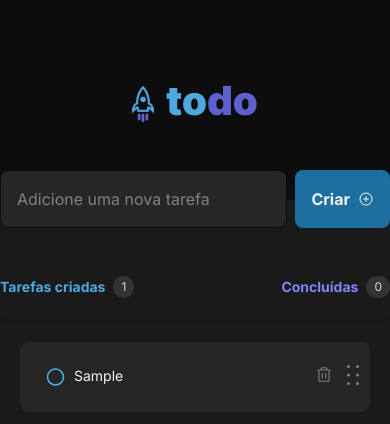
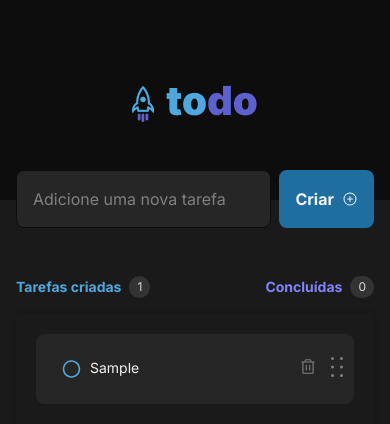
Before and after one commit to navestelar/todolist, a React (Vite) app: page / in a window 390 px wide. Both pictures are taken after typing "Sample" into the empty fields and a click on the button "Criar". Shown: the top 424 px of the page. Built offline with nearby package versions, Linux system fonts and the light colour scheme; what @radix-ui/themes would draw is missing.

Commit message:
style: 💄 mobile ajusts responsivity

```diff
--- a/src/App.tsx
+++ b/src/App.tsx
@@ -108,7 +108,7 @@
             <img src={ Logo } />
           </h1>
         </header>
-        <main className='w-full max-w-[46rem]'>
+        <main className='w-full max-w-[50rem] px-4'>
           <form onSubmit={handleAddTask} className='flex gap-2 mt-[-30px]'>
             <input
               className="border border-gray-700 bg-gray-500 rounded-lg p-4 w-full text-base text-gray-100 focus:outline-purple-500 placeholder:text-gray-300"
@@ -135,7 +135,7 @@
               </div>
             </div>
             {Object.keys(tasks).length > 0 ? (
-              <ScrollWrapper /*ref={scrollRef}*/ className='w-full h-[505px] mt-6'>
+              <ScrollWrapper /*ref={scrollRef}*/ className='w-full my-4'>
                 {/* <div
                   className='flex items-center justify-center text-gray-300 transition-all duration-200 ease-in-out w-full h-[45px] bg-gray-700 opacity-25 absolute z-10 hover:opacity-75'
                   onMouseEnter={handleScrollUp}
@@ -146,7 +146,7 @@
                   axis="y"
                   values={tasksKeys}
                   onReorder={setTasksKeys}
-                  className="flex flex-col gap-3 p-5"
+                  className="flex flex-col gap-3 px-5"
                 >
                   {tasksKeys.map((taskKey) =>
                     <Reorder.Item
--- a/src/components/Empty.tsx
+++ b/src/components/Empty.tsx
@@ -4,7 +4,7 @@ export default function Empty() {
     return (
         <div className="mt-6 py-16 px-6 flex flex-col gap-4 rounded-lg border border-transparent border-t-gray-400 text-gray-300 items-center">
             <ClipboardText size={56} />
-            <span className=" flex flex-col items-center justify-center">
+            <span className=" flex flex-col items-center justify-center text-center">
                 <strong>Você ainda não tem tarefas cadastradas</strong>
                 Crie tarefas e organize seus itens a fazer
             </span>
--- a/src/components/ui/scrollArea/ScrollWrapper.tsx
+++ b/src/components/ui/scrollArea/ScrollWrapper.tsx
@@ -8,8 +8,8 @@ interface ScrollWrapperProps {
 
 const ScrollWrapper = forwardRef<HTMLDivElement, ScrollWrapperProps>((props, ref) => {
     return (
-        <ScrollArea.Root className={`w-full h-[225px] rounded overflow-hidden shadow-[0_2px_10px] shadow-blackA4 ${props.className}`}>
-            <ScrollArea.Viewport ref={ref} className="w-full h-full rounded">
+        <ScrollArea.Root className={`w-full rounded overflow-hidden shadow-[0_2px_10px] shadow-blackA4 ${props.className}`}>
+            <ScrollArea.Viewport ref={ref} className="w-full h-full max-h-[505px] py-5 rounded">
                 {props.children}
             </ScrollArea.Viewport>
             <ScrollArea.Scrollbar
```
